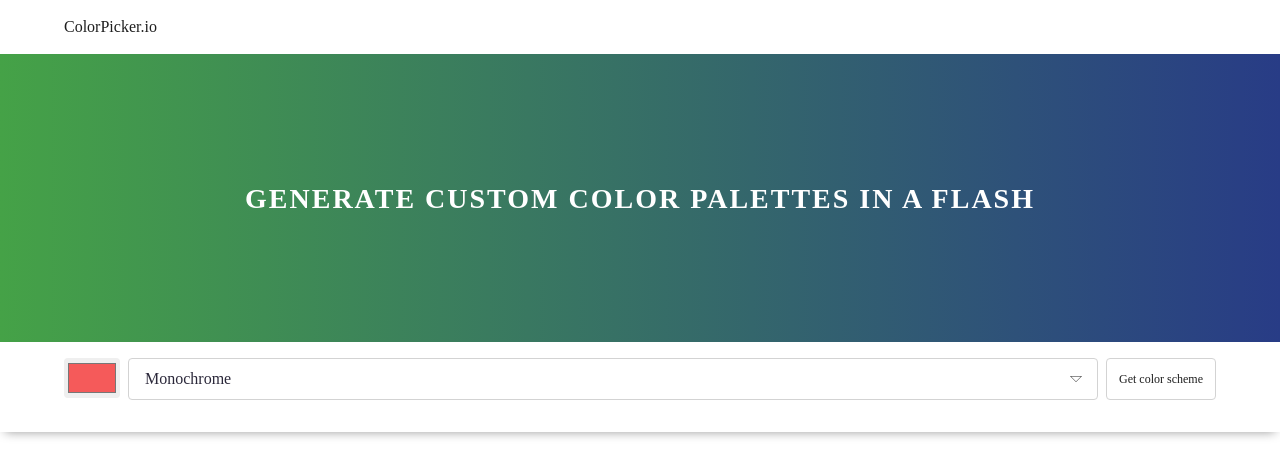
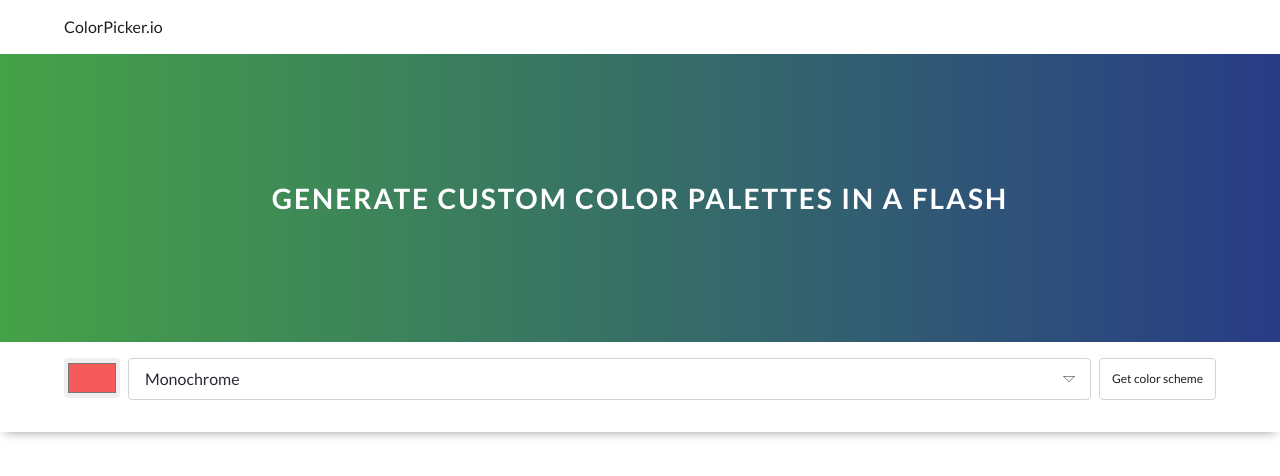
Before and after one commit to bbrazis/colorPicker, a plain HTML site: page index.html in a window 1280 px wide. Drawn offline with nearby package versions, Linux system fonts and the light colour scheme; no server answers.

Commit message:
Google Font Update

```diff
--- a/index.css
+++ b/index.css
@@ -31,6 +31,7 @@ html, body, h1, h2, p {
 body {
     background-color: var(--bg-main);
     color: var(--color-main);
+    font-family: 'Lato', sans-serif;
 }
 
 header {
--- a/index.html
+++ b/index.html
@@ -1,8 +1,11 @@
-<html>
+<html lang="en">
     <head><link rel="stylesheet" href="https://cdnjs.cloudflare.com/ajax/libs/normalize/8.0.1/normalize.css">
         <link rel="stylesheet" href="index.css">
         <title>ColorPicker.io</title>
         <meta name="viewport" content="width=device-width, initial-scale=1.0" />
+        <link rel="preconnect" href="https://fonts.googleapis.com">
+        <link rel="preconnect" href="https://fonts.gstatic.com" crossorigin>
+        <link href="https://fonts.googleapis.com/css2?family=Lato:wght@100..900&display=swap" rel="stylesheet">
     </head>
     <body>
         <header>
```
